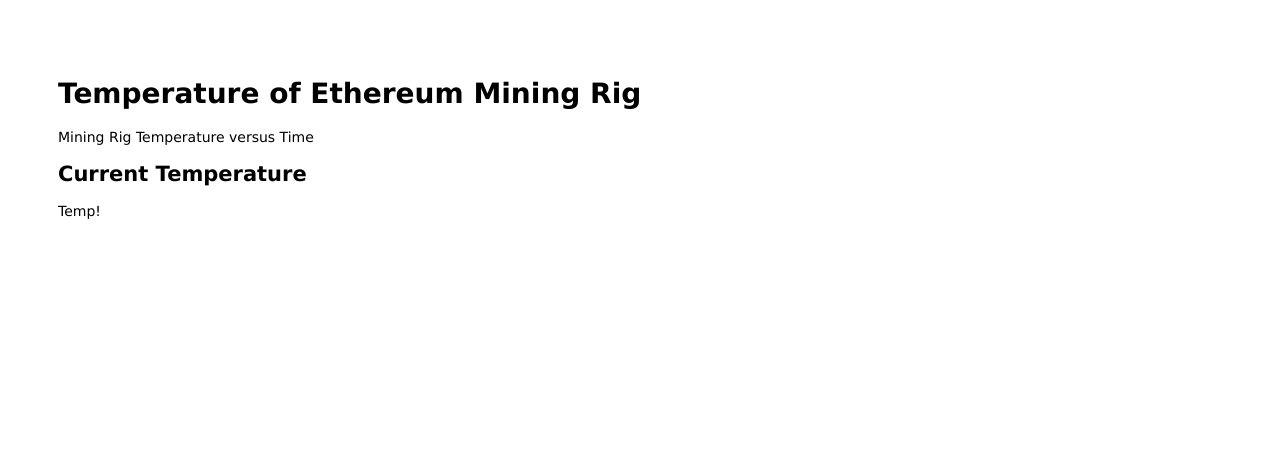
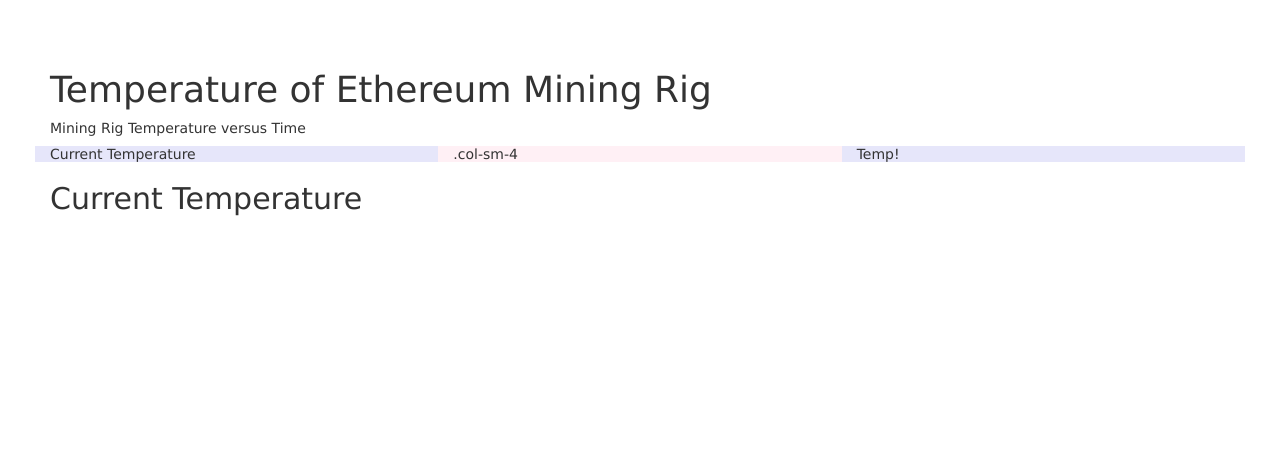
Before and after one commit to ghengistom/WeatherClient, a Node server app: page / in a window 1280 px wide. Shown: the top 459 px of the page. Run offline with Node 20, Linux system fonts and the light colour scheme; some libraries are stand-ins or nearby versions.

Commit message:
boot strap time

```diff
--- a/views/index.ejs
+++ b/views/index.ejs
@@ -2,6 +2,9 @@
 <html>
   <head>
     <title>The Weather Station</title>
+    <meta charset="utf-8">
+    <meta name="viewport" content="width=device-width, initial-scale=1">
+    <link rel="stylesheet" href="https://maxcdn.bootstrapcdn.com/bootstrap/3.3.7/css/bootstrap.min.css">
     <link rel='stylesheet' href='/stylesheets/style.css' />
     <script src="http://ajax.googleapis.com/ajax/libs/jquery/1.7.1/jquery.min.js" type="text/javascript"></script>
     <script src="https://cdn.plot.ly/plotly-latest.min.js"></script>
@@ -12,12 +15,16 @@
   <!--  <script src="javascripts/graphLogic.js" type="text/javascript"></script>   -->
     <h1>Temperature of Ethereum Mining Rig</h1>
     <p>Mining Rig Temperature versus Time</p>
-
+    <div class="row">
+      <div class="col-sm-4" style="background-color:lavender;">Current Temperature</div>
+      <div class="col-sm-4" style="background-color:lavenderblush;">.col-sm-4</div>
+      <div class="col-sm-4" span id="displayTemp" style="background-color:lavender;">Temp!</div>
+    </div>
     <div id="tester" style="width:800px;height:400px;">
       <h2>Current Temperature <br></h2>
       <p>
 
-          <span id="displayTemp">Temp!</span>
+        <!--  <span id="displayTemp">Temp!</span>    -->
       </p>
     </div>
      <script>
```
